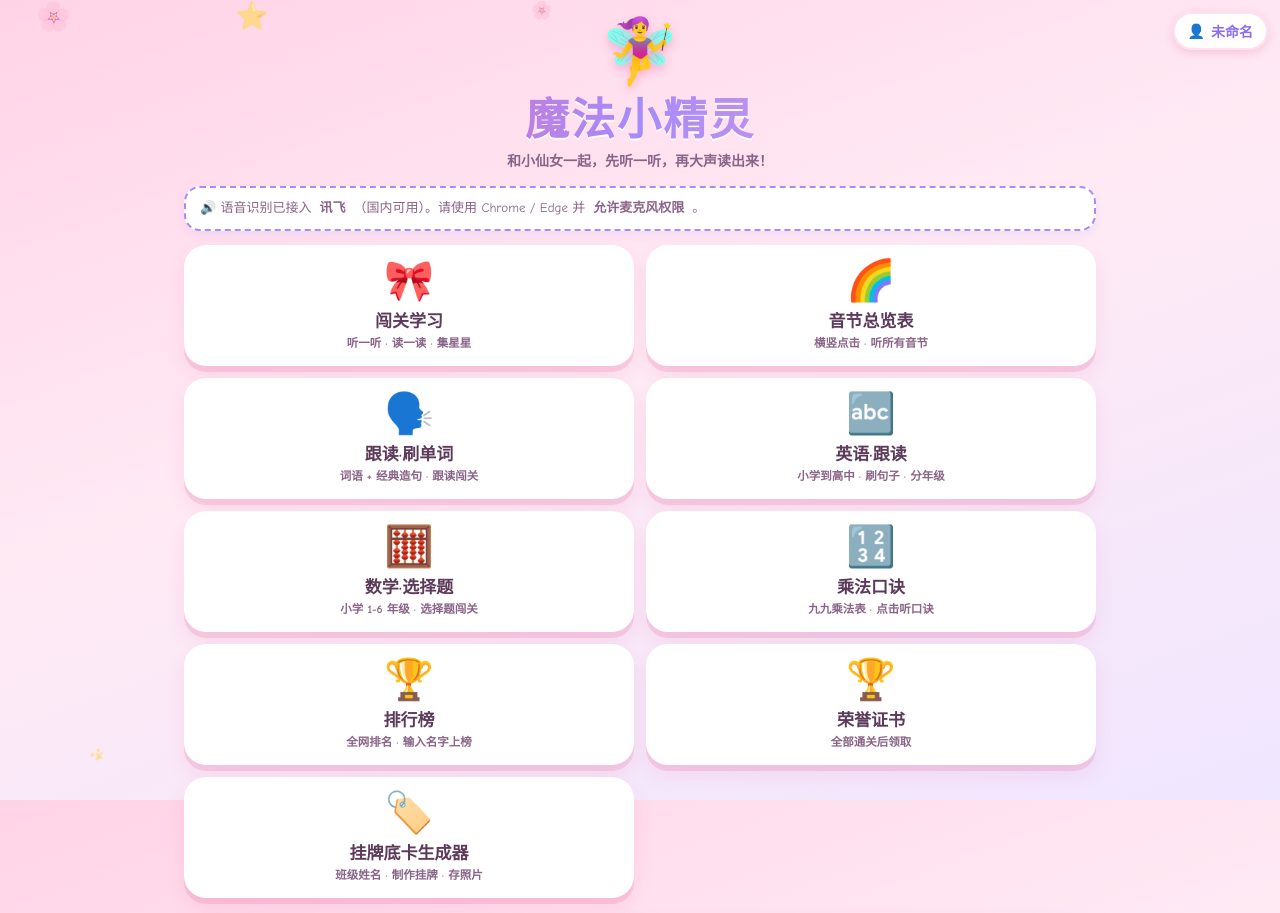
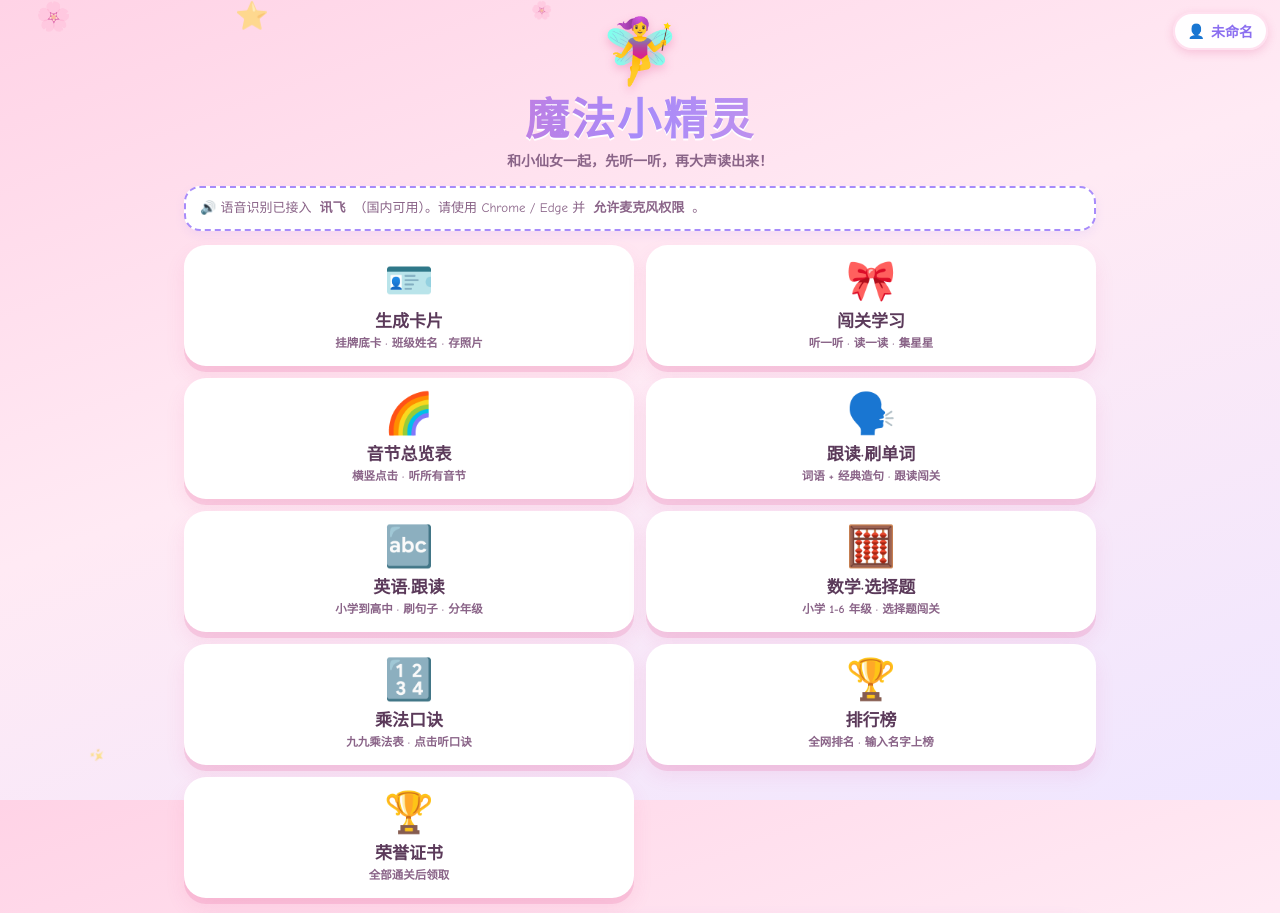
Before and after one commit to kaishui/pinyingame, a website built with Vite: page index.html in a window 1280 px wide. Shown: the top 913 px of the page. Built offline with nearby package versions, Linux system fonts and the light colour scheme; no server answers; what @capacitor-community/text-to-speech, @capacitor/core would draw is missing.

Commit message:
feat: 生成卡片入口移到首页第一位，图标改为证件卡🪪

```diff
--- a/index.html
+++ b/index.html
@@ -415,6 +415,9 @@
     <div class="tip warn" id="support-warning" hidden>⚠️ 当前浏览器不支持语音识别，请改用 Chrome / Edge。</div>
 
     <div class="entries">
+      <button class="entry" id="go-card">
+        <div class="ico">🪪</div><div class="tt">生成卡片</div><div class="ds">挂牌底卡 · 班级姓名 · 存照片</div>
+      </button>
       <button class="entry" id="go-level">
         <div class="ico">🎀</div><div class="tt">闯关学习</div><div class="ds">听一听 · 读一读 · 集星星</div>
       </button>
@@ -438,9 +441,6 @@
       </button>
       <button class="entry" id="go-cert">
         <div class="ico">🏆</div><div class="tt">荣誉证书</div><div class="ds">全部通关后领取</div>
-      </button>
-      <button class="entry" id="go-card">
-        <div class="ico">🏷️</div><div class="tt">挂牌底卡生成器</div><div class="ds">班级姓名 · 制作挂牌 · 存照片</div>
       </button>
     </div>
 
```
